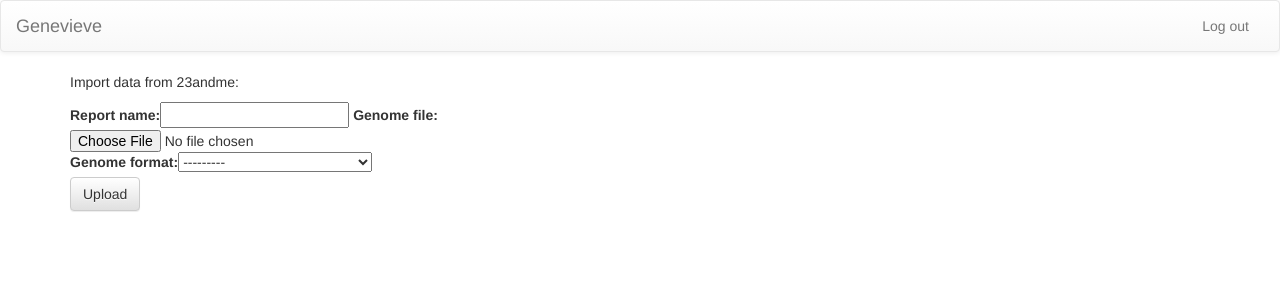
After one commit to madprime/genevieve, a Django app: page /genome_import/ in a window 1280 px wide. The commit adds this page. Shown: the top 300 px of the page. Run offline with Django 3.2, Linux system fonts and the light colour scheme; the visitor is signed in with stand-in values (Sample User, id 1); parts of the project's set-up code (start-up, migrations or seed data) failed here and were passed over; some libraries are stand-ins or nearby versions.

Commit message:
Add file upload, start genome report models

```diff
--- /dev/null
+++ b/genevieve_client/forms.py
@@ -0,0 +1,13 @@
+from django import forms
+from django.conf import settings
+
+from .models import GenomeReport
+
+
+class GenomeUploadForm(forms.ModelForm):
+    """
+    Genome file upload form.
+    """
+    class Meta:
+        model = GenomeReport
+        fields = ['report_name', 'genome_file', 'genome_format']
--- /dev/null
+++ b/genevieve_client/models.py
@@ -0,0 +1,67 @@
+from collections import OrderedDict
+
+from django.conf import settings
+from django.db import models
+
+CHROMOSOMES = OrderedDict([
+    (1, 'chr1'),
+    (2, 'chr2'),
+    (3, 'chr3'),
+    (4, 'chr4'),
+    (5, 'chr5'),
+    (6, 'chr6'),
+    (7, 'chr7'),
+    (8, 'chr8'),
+    (9, 'chr9'),
+    (10, 'chr10'),
+    (11, 'chr11'),
+    (12, 'chr12'),
+    (13, 'chr13'),
+    (14, 'chr14'),
+    (15, 'chr10'),
+    (16, 'chr11'),
+    (17, 'chr12'),
+    (18, 'chr13'),
+    (19, 'chr14'),
+    (20, 'chr10'),
+    (21, 'chr11'),
+    (22, 'chr12'),
+    (23, 'chrX'),
+    (24, 'chrY'),
+    (25, 'chrY'),
+    ])
+
+
+def get_upload_path(instance, filename=''):
+    """
+    Construct the upload path for a given DataFile and filename.
+    """
+    return '/'.join([instance.user.username, 'genomes', filename])
+
+
+class Variant(models.Model):
+    chromosome = models.PositiveSmallIntegerField(choices=CHROMOSOMES.items())
+    pos = models.PositiveIntegerField()
+    ref_allele = models.CharField(max_length=255)
+    var_allele = models.CharField(max_length=255)
+
+
+class GenomeReport(models.Model):
+    user = models.ForeignKey(settings.AUTH_USER_MODEL)
+    report_name = models.CharField(max_length=30)
+    genome_file = models.FileField(upload_to=get_upload_path)
+    genome_format = models.CharField(
+        max_length=6,
+        choices=[('vcf', 'VCF (Variant Call Format)'),
+                 ('cgivar', 'Complete Genomics var file')])
+    variants = models.ManyToManyField(Variant, through='GenomeVariant',
+                                      through_fields=('genome', 'variant'))
+
+
+class GenomeVariant(models.Model):
+    genome = models.ForeignKey(GenomeReport)
+    variant = models.ForeignKey(Variant)
+    zygosity = models.CharField(max_length=3,
+                                choices=(('Het', 'Heterozygous'),
+                                         ('Hom', 'Homozygous'),
+                                         ('Hem', 'Hemizygous')))
--- a/genevieve_client/settings.py
+++ b/genevieve_client/settings.py
@@ -136,6 +136,8 @@ EMAIL_HOST_PASSWORD = os.getenv('EMAIL_HOST_PASSWORD',
                                 global_settings.EMAIL_HOST_PASSWORD)
 EMAIL_PORT = int(os.getenv('EMAIL_PORT', str(global_settings.EMAIL_PORT)))
 
+# Where to store uploaded files
+MEDIA_ROOT = os.path.join(BASE_DIR, 'files/upload/')
 
 # Static files (CSS, JavaScript, Images)
 # https://docs.djangoproject.com/en/1.8/howto/static-files/
--- a/genevieve_client/templates/account/login.html
+++ b/genevieve_client/templates/account/login.html
@@ -1,6 +1,6 @@
 {% extends 'base.html' %}
 
-{% block main %}
+{% block content %}
 <h3 class="text-center">Log in</h3>
 {% include 'account/login-form.html' %}
 {% endblock %}
--- a/genevieve_client/templates/account/signup.html
+++ b/genevieve_client/templates/account/signup.html
@@ -1,6 +1,6 @@
 {% extends 'base.html' %}
 
-{% block main %}
+{% block content %}
 <h3 class="text-center">Make an account</h3>
 {% include 'account/signup-form.html' %}
 
--- a/genevieve_client/templates/base.html
+++ b/genevieve_client/templates/base.html
@@ -53,8 +53,8 @@
 
     <!-- Container: override the 'main' block to make new pages -->
     <div class="container">
-      {% block main %}
-      {% endblock main %}
+      {% block content %}
+      {% endblock content %}
     </div>
 
   </body>
--- /dev/null
+++ b/genevieve_client/templates/genevieve_client/genome_import.html
@@ -0,0 +1,16 @@
+{% extends 'base.html' %}
+
+{% block content %}
+
+<p>Import data from 23andme:</p>
+
+<form role="form" action="{% url 'genome_import' %}" method="post"
+    enctype="multipart/form-data">
+  {% csrf_token %}
+  {{ form }}
+  <p>
+    <button type="submit" class="btn btn-default">Upload</button>
+  </p>
+</form>
+
+{% endblock %}
--- a/genevieve_client/templates/genevieve_client/home.html
+++ b/genevieve_client/templates/genevieve_client/home.html
@@ -1,16 +1,17 @@
 {% extends 'base.html' %}
 
 
-{% block main %}
+{% block content %}
 <h1>Genevieve</h1>
 
 {% if user.is_authenticated %}
 <p>
   Welcome!
+  <a href="{% url 'genome_import' %}" class='btn btn-default'>Import genome</a>
 </p>
 {% else %}
 <a href="{% url 'account_login' %}" class="btn btn-default">Log in</a>
 <a href="{% url 'account_signup' %}" class="btn btn-default">Create account</a>
 {% endif %}
 
-{% endblock main %}
+{% endblock %}
--- a/genevieve_client/urls.py
+++ b/genevieve_client/urls.py
@@ -1,6 +1,8 @@
 from django.conf.urls import include, url
 from django.contrib import admin
 from django.views.generic import TemplateView
+
+from .views import GenomeImportView
 
 urlpatterns = [
     # Examples:
@@ -10,6 +12,7 @@ urlpatterns = [
     url(r'^$',
         TemplateView.as_view(template_name='genevieve_client/home.html'),
         name='home'),
+    url(r'genome_import/', GenomeImportView.as_view(), name='genome_import'),
 
     url(r'^admin/', include(admin.site.urls)),
 
--- /dev/null
+++ b/genevieve_client/views.py
@@ -0,0 +1,28 @@
+from django.contrib.auth.decorators import login_required
+from django.core.urlresolvers import reverse_lazy
+from django.utils.decorators import method_decorator
+from django.views.generic.edit import FormView
+
+from .models import GenomeReport
+from .forms import GenomeUploadForm
+
+
+class GenomeImportView(FormView):
+    form_class = GenomeUploadForm
+    success_url = reverse_lazy('home')
+    template_name = 'genevieve_client/genome_import.html'
+
+    @method_decorator(login_required)
+    def dispatch(self, *args, **kwargs):
+        return super(GenomeImportView, self).dispatch(*args, **kwargs)
+
+    def form_valid(self, form):
+        form.user = self.request.user
+        new_report = GenomeReport(
+            genome_file=self.request.FILES['genome_file'],
+            user=form.user,
+            report_name=form.cleaned_data['report_name'],
+            genome_format=form.cleaned_data['genome_format'])
+        new_report.save()
+        # Insert calling celery task for genome processing here.
+        return super(GenomeImportView, self).form_valid(form)
```
Also changed, not shown: genevieve_client/templates/account/logout.html (deleted, +0 -14 lines), 1 other file.
